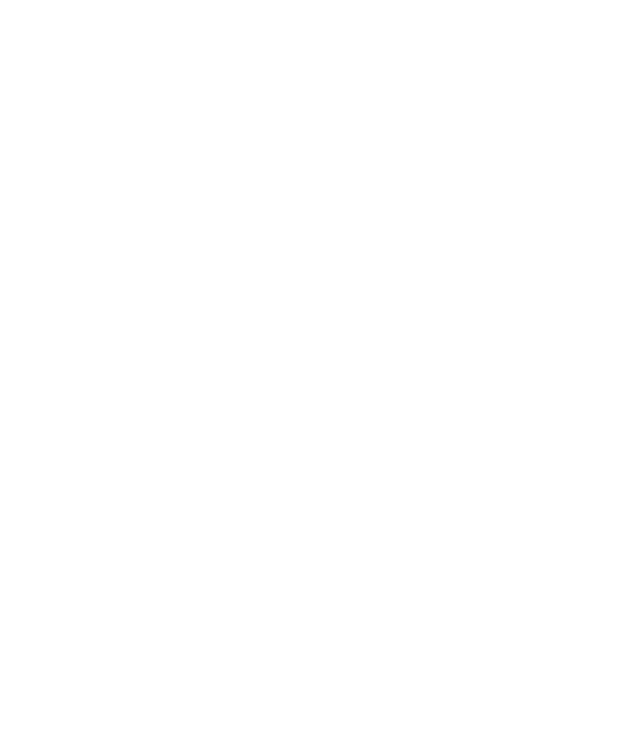
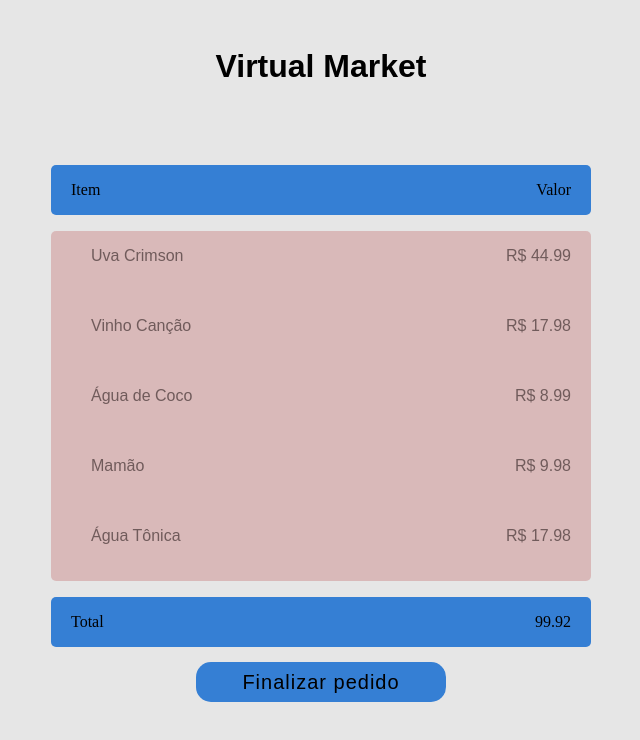
Before and after one commit to Kenzie-Academy-Brasil-Developers/m1-entrega-carrinho-de-compras-fabin141, a plain HTML site: page index.html in a window 1280 px wide. Shown: the whole page, without its empty margins (319-959 px from the left). Drawn offline with Linux system fonts and the light colour scheme.

Commit message:
Finalizando Entrega Sexta

```diff
--- a/index.html
+++ b/index.html
@@ -1,13 +1,16 @@
 <!DOCTYPE html>
-<html lang="en">
+<html lang="pt-BR">
 <head>
     <meta charset="UTF-8">
     <meta http-equiv="X-UA-Compatible" content="IE=edge">
     <meta name="viewport" content="width=device-width, initial-scale=1.0">
-    <link rel="stylesheet" href="index.css">
+    <link rel="shortcut icon" href="./src/img/favicon.png" type="image/x-icon">
+    <link rel="stylesheet" href="./src/style/index.css">
     <title>Carrinho de compras</title>
 </head>
 <body>
-    <script src="index.js"></script>
+    <h1>Virtual Market</h1>
+    <script src="./src/Script/produtos.js"></script>
+    <script src="./src/Script/index.js"></script>
 </body>
 </html>
--- a/index.js
+++ /dev/null
@@ -1,7 +0,0 @@
-const productsCart = [
-    {
-        id: 1,
-        name: "",
-        price: 0.00
-    }
-]
--- /dev/null
+++ b/src/Script/index.js
@@ -0,0 +1,52 @@
+const body = document.querySelector('body')
+
+let tagMain  = document.createElement('main')
+let ProductDetails = document.createElement('ul')
+let divItem = document.createElement('div')
+let tagParagrafoItem = document.createElement('p')
+tagParagrafoItem.innerText = `Item`
+let tagParagrafoPreco = document.createElement('p')
+tagParagrafoPreco.innerText = `Valor`
+divItem.append(tagParagrafoItem, tagParagrafoPreco)
+tagMain.append(divItem)
+
+function renderizarCar(produtos){
+    for (let i=0; i < produtos.length; i++){
+        let tagLi    = document.createElement('li')
+        let tagPItem = document.createElement('p')
+        let tagPrice = document.createElement('p')
+
+        tagPItem.innerText = `${produtos[i].name}`
+        tagPrice.innerText = `R$ ${produtos[i].price}`
+
+        tagLi.append(tagPItem, tagPrice)
+        ProductDetails.append(tagLi)
+        tagMain.append(ProductDetails)
+        body.appendChild(tagMain)
+    }
+}
+
+renderizarCar(products)
+let somaTotal       = 0;
+let tagSection      = document.createElement('section')
+let ButtonEnd       = document.createElement('button')
+
+ButtonEnd.innerText = `Finalizar pedido`
+
+tagSection.append(ButtonEnd)
+body.appendChild(tagSection)
+
+let divSomaTotal       = document.createElement('div')
+let tagParagrafo       = document.createElement('p')
+tagParagrafo.innerText = `Total`
+let precoTotal         = document.createElement('p')
+divSomaTotal.append(tagParagrafo, precoTotal)
+tagMain.append(divSomaTotal)
+
+function soma(){
+    for (let i = 0; i < products.length; i++) {
+        somaTotal += products[i].price
+    }
+    precoTotal.innerText = `${somaTotal}`
+}
+soma();
--- /dev/null
+++ b/src/Script/produtos.js
@@ -0,0 +1,27 @@
+const products = [
+    {
+        id: 0,
+        name: "Uva Crimson",
+        price: 44.99
+    },
+    {
+        id: 1,
+        name: "Vinho Canção",
+        price: 17.98
+    },
+    {
+        id: 2,
+        name: "Água de Coco",
+        price: 8.99
+    },
+    {
+        id: 3,
+        name: "Mamão",
+        price: 9.98
+    },
+    {
+        id: 4,
+        name: "Água Tônica",
+        price: 17.98
+    },
+]
--- /dev/null
+++ b/src/style/index.css
@@ -0,0 +1,110 @@
+*{
+    list-style: none;
+}
+.container {
+    max-width: 1200px;
+    margin: 0 auto;
+}
+body {
+    background-color: #e6e6e6;
+}
+main {
+    display: flex;
+    flex-direction: column;
+    align-items: center;
+    margin-top: 80px;
+}
+h1{
+    display: flex;
+    justify-content: center;
+    font-family: sans-serif;
+    margin-top: 3rem;
+    transition: 0.6s;
+}
+h1:hover{
+    color: #357fd4;
+    transition: 0.6s;
+}
+header {
+    width: auto;
+    height: 80px;
+    font-family: sans-serif;
+    font-size: 26px;
+    display: flex;
+    justify-content: center;
+}
+.logo {
+    padding-top: 12px;
+    display: flex;
+}
+div {
+    display: flex;
+    width: auto;
+    width: 500px;
+    padding-left: 20px;
+    padding-right: 20px;
+    border-radius: 5px;
+    justify-content: space-between;
+    background-color: #357fd4;
+    transition: 0.4s;
+}
+ul {
+width: auto;
+height: 350px;
+border-radius: 5px;
+font-family: sans-serif;
+background-color: #ce909085;
+display: flex;
+color: rgba(70, 53, 53, 0.712);
+align-items: center;
+flex-direction: column;
+transition: 0.8s;
+
+}
+ul:hover{
+    color: #000;
+    transition: 0.75s;
+}
+li {
+    width: 480px;
+    height: 200px;
+    display: flex;
+    border-radius: 2px;
+    justify-content: space-between;
+    padding-right: 20px;
+}
+p {
+    width: auto;
+    height: auto;
+}
+section {
+    display: flex;
+    justify-content: center;
+    padding-top: 15px;
+}
+button {
+    width: 250px;
+    height: 40px;
+    font-family: sans-serif;
+    font-size: 20px;
+    letter-spacing: 1px;
+    border-radius: 15px;
+    border:none;
+    color: #000;
+    background-color: #357fd4;
+    transition: 0.4s;
+}
+button:hover {
+    background-color: #557191;
+    color: #fff;
+    transition-delay: 0.2s;
+    transition: 1s;
+    cursor: pointer;
+}
+div:hover {
+    background-color: #557191;
+    transition-delay: 0.2s;
+    transition: 1s;
+    cursor: pointer;
+    color: #FFF;
+}
```
Also changed, not shown: index.css (deleted), src/img/favicon.png (added).
